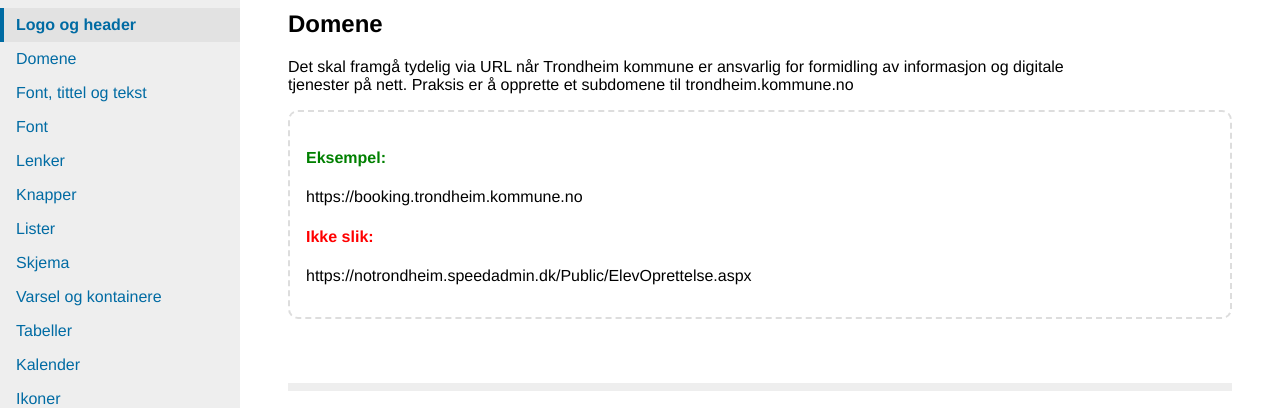
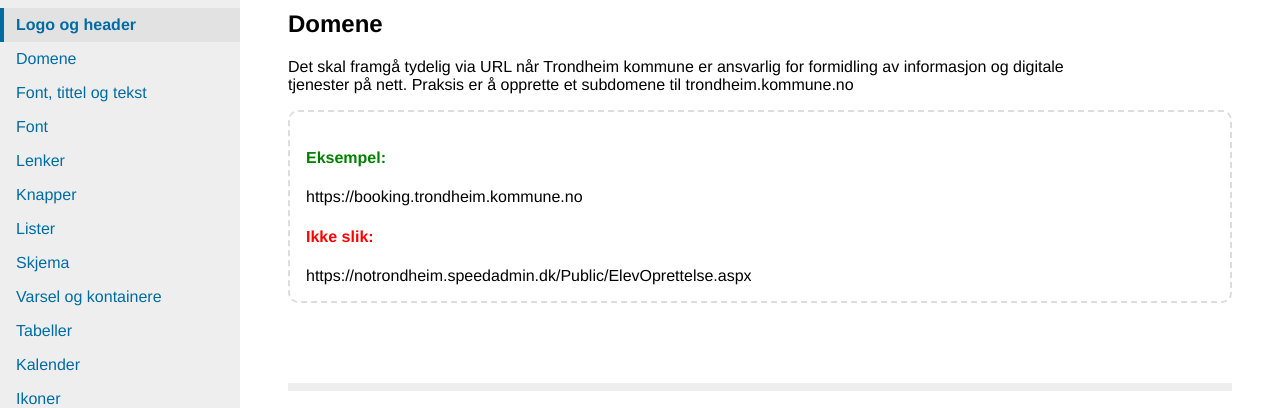
Before and after one commit to rskjonbe/styleguide, a Jekyll site: the page built from versjon/1.0/index.html, in a window 1280 px wide and 900 px high, scrolled down 508 px. Shown: the part 150-558 px from the top of the window. Built offline with Jekyll 4.4.1, drawn with Linux system fonts in a browser that asks for light colours.

Commit message:
kolonnejustering

```diff
--- a/versjon/1.0/domene.html
+++ b/versjon/1.0/domene.html
@@ -4,9 +4,9 @@
   Det skal framgå tydelig via URL når Trondheim kommune er ansvarlig for formidling av informasjon og digitale tjenester på nett. Praksis er å opprette et subdomene til trondheim.kommune.no </p>
 
 		    <div class="guide-element__rendered">
-       <p><h4 style="color:green">Eksempel:</h4> https://booking.trondheim.kommune.no</p>
-<p>
+       <h4 style="color:green">Eksempel:</h4> https://booking.trondheim.kommune.no
+
 		<h4 style="color:red">Ikke slik:</h4>
-		<p>https://notrondheim.speedadmin.dk/Public/ElevOprettelse.aspx</p>
+		https://notrondheim.speedadmin.dk/Public/ElevOprettelse.aspx
+	    </div>
 	</p>
-    </div>
```
